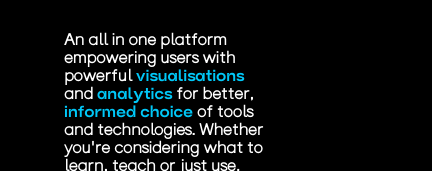
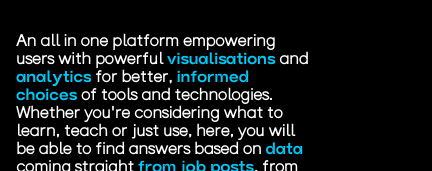
Before and after one commit to beeinger/TTR-guide, a Next.js app in the folder frontend/: page / in a window 390 px wide. Shown: the part 366-537 px from the top of the page, 432 px wide, since content can reach past the window. Built offline with nearby package versions, Linux system fonts and the light colour scheme.

Commit message:
mobile fix & description fix;

```diff
--- a/frontend/pages/index.tsx
+++ b/frontend/pages/index.tsx
@@ -14,10 +14,10 @@ export default function IndexPage() {
         <div>
           <Subtitle>
             An all in one platform empowering users with powerful <b>visualisations</b> and{" "}
-            <b>analytics</b> for better, <b>informed choice</b> of tools and technologies. Whether
+            <b>analytics</b> for better, <b>informed choices</b> of tools and technologies. Whether
             you're considering what to learn, teach or just use, here, you will be able to find
             answers based on <b>data</b> coming straight <b>from job posts</b>, from what the{" "}
-            <b>industry</b> needs and uses.
+            <b>industry</b> requires.
           </Subtitle>
           <Button onClick={() => router.push("/search")}>
             Start your research <BsArrowRight />
@@ -54,7 +54,7 @@ const Container = styled.div`
   padding: 0px 64px;
   /* Phone screen */
   @media (max-width: 600px) {
-    padding-left: 0px 16px;
+    padding: 0px 16px;
   }
 
   position: relative;
```
